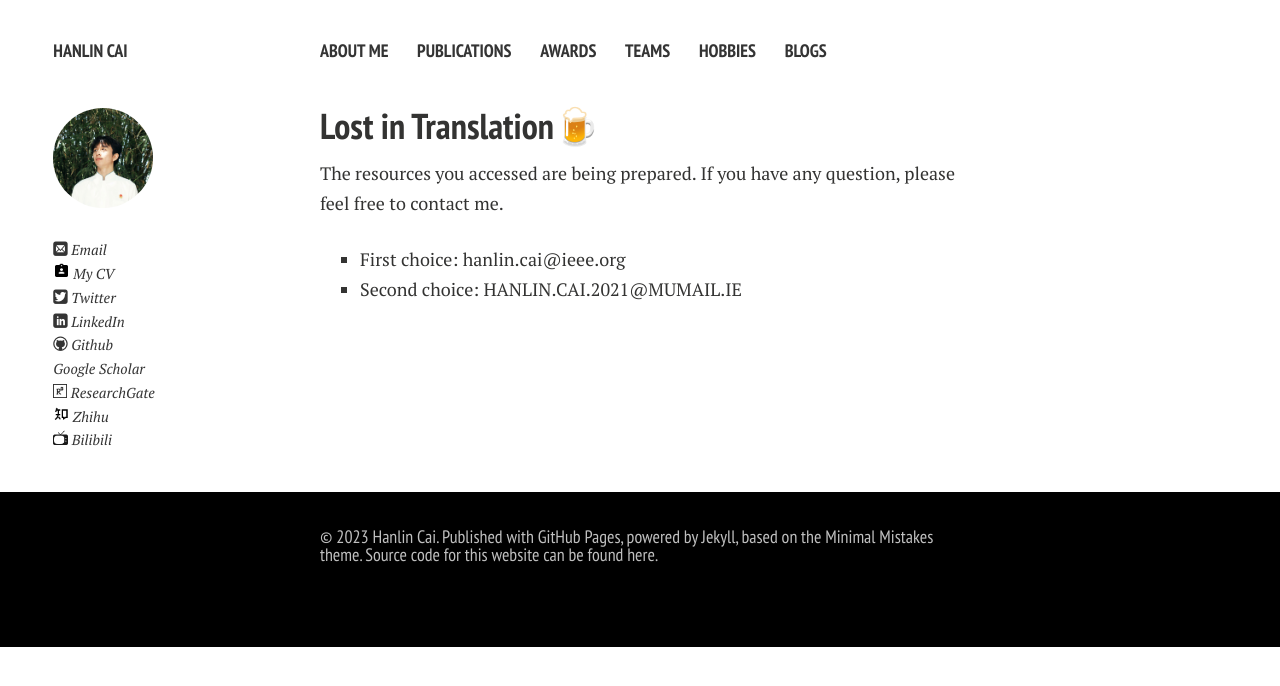
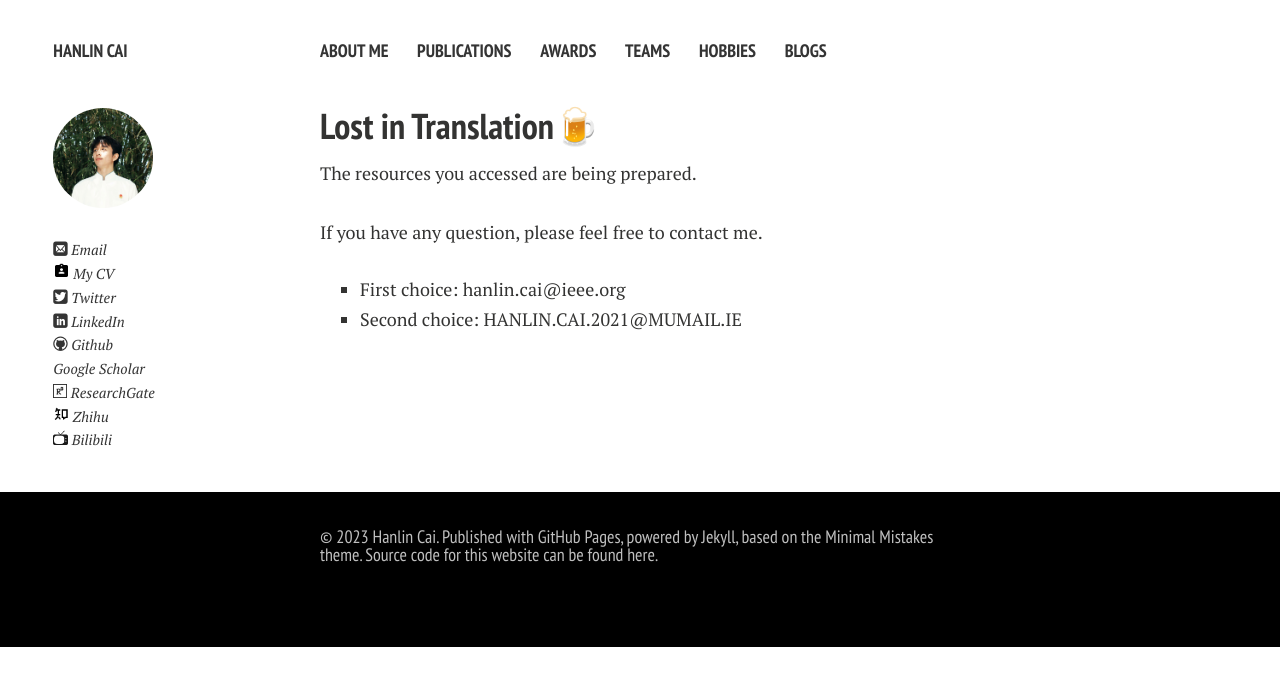
Before and after one commit to GuangLun2000/GuangLun2000.github.io, a Jekyll site: the page built from file/404.md, in a window 1280 px wide. Shown: the top 686 px of the page. Built offline with Jekyll 4.4.1, drawn with Linux system fonts in a browser that asks for light colours; nearby versions of some CDN libraries; comment, search, counter and statistics services are not loaded; a style sheet for code colours, icons or effects is not loaded.

Commit message:
Update 404.md

```diff
--- a/file/404.md
+++ b/file/404.md
@@ -6,7 +6,11 @@
 
 ## Lost in Translation🍺
 
-The resources you accessed are being prepared. If you have any question, please feel free to contact me.
+The resources you accessed are being prepared.
+
+<br>If you have any question, please feel free to contact me.
 
 - First choice: hanlin.cai@ieee.org
 - Second choice: HANLIN.CAI.2021@MUMAIL.IE
+
+<br>
```
